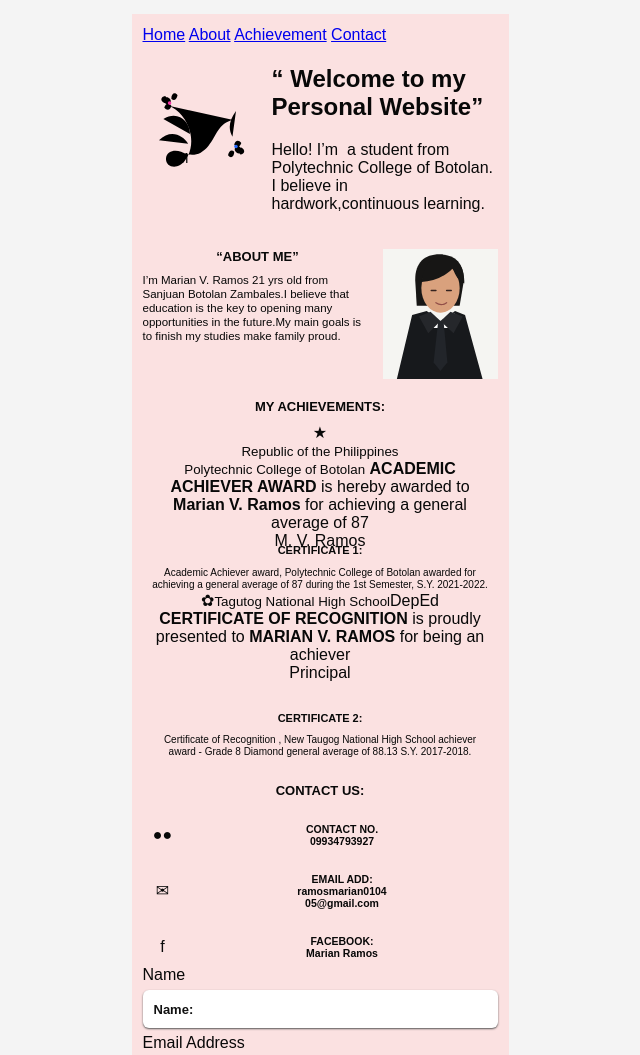
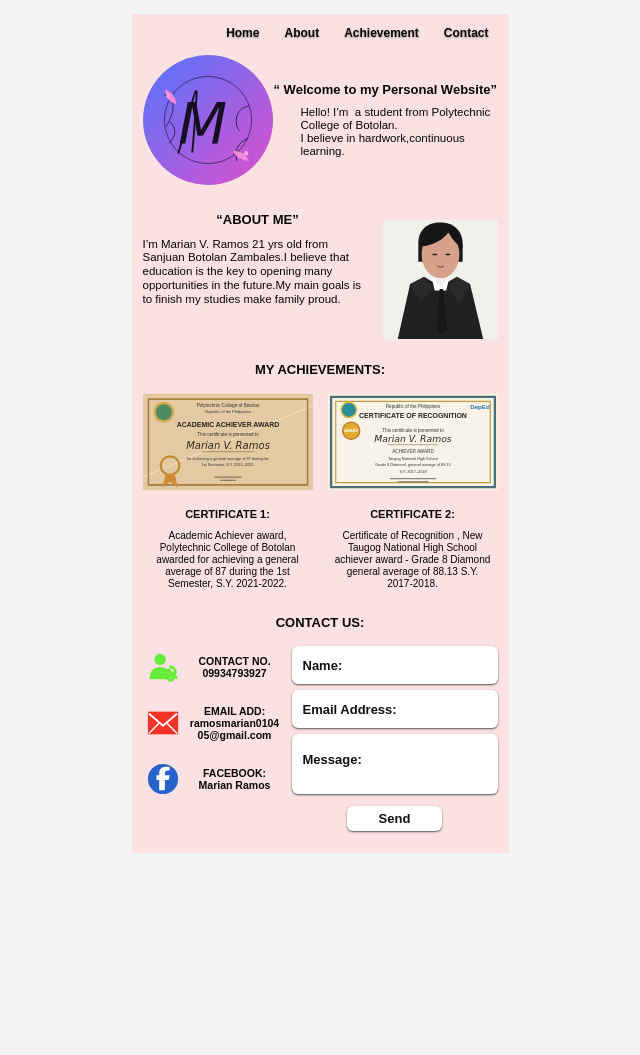
Before and after one commit to MaryanaYana/MarianRamos-PersonalPortfolio_CC211, a plain HTML site: page index.html in a window 1280 px wide. Shown: the top 1055 px of the page, without its empty margins (320-960 px from the left). After the commit the page ends 871 px from the top, so only its background shows below. Drawn offline with Linux system fonts and the light colour scheme.

Commit message:
Update index.html

```diff
--- a/index.html
+++ b/index.html
@@ -8,26 +8,33 @@
   </head>
   <body>
     <main class="portfolio">
-      <nav class="navigation" aria-label="Main navigation">
+      <header class="site-header">
+        <nav aria-label="Main navigation">
           <a href="#home">Home</a>
           <a href="#about">About</a>
           <a href="#achievements">Achievement</a>
           <a href="#contact">Contact</a>
         </nav>
+      </header>
 
-      <section class="hero" id="home">
-        <div class="monogram" aria-label="Marian Ramos monogram">
-          <svg viewBox="0 0 140 140" role="img" aria-hidden="true">
-            <path class="swirl" d="M29 37c21 8 34 40 19 61-8 12-23 9-22-2 1-8 10-10 17-7 12 6 22 4 31-7 9-11 11-26 28-29" />
-            <path class="swirl fine" d="M23 52c16-10 30 2 30 17m-35 7c13-13 27-6 33 4m54-37c-8 11-9 20-4 29" />
-            <text x="38" y="102" class="script-letter">M</text>
-            <path class="flower" d="M27 27c5 2 6 6 2 9-5-1-7-5-2-9zm5 2c0-6 4-8 7-4-1 5-4 7-7 4zm-8 5c-5-3-4-7 1-8 4 4 3 7-1 8zm8 3c-1 5-5 6-8 2 2-5 5-6 8-2z" />
-            <circle cx="30" cy="34" r="2" fill="#f433a5" />
-            <path class="flower blue" d="M108 91c-5-2-6-6-2-9 5 1 7 5 2 9zm-5-2c0 6-4 8-7 4 1-5 4-7 7-4zm8-5c5 3 4 7-1 8-4-4-3-7 1-8zm-8-3c1-5 5-6 8-2-2 5-5 6-8 2z" />
-            <circle cx="105" cy="83" r="2" fill="#246aff" />
+      <section class="hero" id="home" aria-label="Welcome">
+        <svg class="brand-art" viewBox="0 0 140 140" role="img" aria-label="Marian Ramos monogram">
+          <defs>
+            <linearGradient id="brandGradient" x1="0" y1="0" x2="1" y2="1">
+              <stop offset="0" stop-color="#5275ff" />
+              <stop offset="1" stop-color="#df4fcb" />
+            </linearGradient>
+          </defs>
+          <circle cx="70" cy="70" r="70" fill="url(#brandGradient)" />
+          <circle cx="70" cy="70" r="47" fill="none" stroke="#29204c" stroke-width=".8" />
+          <path d="M23 43c16 5 8 24 2 34m89-22c-14 2-17 18-10 27M28 95c8-7 8-17 1-23m72 42c-3-12 2-20 12-24" fill="none" stroke="#28204b" stroke-width="1" />
+          <path d="M24 37c7 3 11 8 12 16-7-2-12-7-12-16zm90 77c-8-1-14-4-17-11 8 0 14 4 17 11z" fill="#f28bd9" />
+          <text x="38" y="96" fill="#171024" font-family="cursive" font-size="61" font-style="italic">M</text>
+          <path d="M57 38c-7 18-12 45-19 68m20-67c-2 29-3 48-5 66" fill="none" stroke="#171024" stroke-width="2" />
+          <circle cx="27" cy="44" r="2" fill="#f6a4dc" />
+          <circle cx="111" cy="106" r="2.5" fill="#f6a4dc" />
         </svg>
-        </div>
-        <div class="welcome">
+        <div class="welcome-copy">
           <h1>“ Welcome to my Personal Website”</h1>
           <p>Hello! I’m&nbsp; a student from Polytechnic College of Botolan.<br />I believe in hardwork,continuous learning.</p>
         </div>
@@ -38,51 +45,64 @@
           <h2>“ABOUT ME”</h2>
           <p>I’m Marian V. Ramos 21 yrs old from Sanjuan Botolan Zambales.I believe that education is the key to opening many opportunities in the future.My main goals is to finish my studies make family proud.</p>
         </div>
-        <div class="portrait" role="img" aria-label="Illustrated portrait of Marian in a black suit">
-          <svg viewBox="0 0 150 170" aria-hidden="true">
-            <rect width="150" height="170" fill="#f5f5f2" />
-            <path d="M42 40c0-22 12-33 32-33 21 0 33 13 31 37l-5 30H44z" fill="#171615" />
-            <ellipse cx="75" cy="51" rx="25" ry="32" fill="#d9a17d" />
-            <path d="M50 48c2-27 12-38 29-38 18 0 28 13 27 35-7-3-12-11-15-20-10 11-25 17-41 18z" fill="#171615" />
-            <path d="M63 54h6m14 0h6" stroke="#34231f" stroke-width="2" stroke-linecap="round" />
-            <path d="M69 70q7 5 14 0" fill="none" stroke="#914e48" stroke-width="1.5" stroke-linecap="round" />
-            <path d="M57 81l18 13 19-13 13 5 23 84H18l20-84z" fill="#17191c" />
-            <path d="M62 81l13 13 13-13 8 5-8 17H66l-8-17z" fill="#fff" />
-            <path d="M72 94h7l5 54-9 11-9-11z" fill="#22252a" />
-            <path d="M62 82l13 12-16 16-12-22zm26 0L75 94l17 16 12-22z" fill="#25272b" />
+        <svg class="portrait" viewBox="0 0 140 145" role="img" aria-label="Illustration of Marian in a black suit">
+          <rect width="140" height="145" fill="#f1f0ed" />
+          <path d="M43 28c0-16 11-25 27-25s27 10 27 26v22H43z" fill="#181819" />
+          <ellipse cx="70" cy="42" rx="23" ry="29" fill="#d5a18a" />
+          <path d="M47 36c1-21 10-31 26-31 13 0 23 10 24 29-8-4-14-12-17-19-8 10-20 16-33 17z" fill="#151515" />
+          <path d="M61 42h4m12 0h4" stroke="#28201e" stroke-width="2" stroke-linecap="round" />
+          <path d="M66 56q4 3 8 0" fill="none" stroke="#9a554e" stroke-width="1.5" />
+          <path d="M50 69l20 12 20-12 16 9 16 67H18l15-67z" fill="#202123" />
+          <path d="M59 69l11 12 11-12-4 17H63z" fill="#fff" />
+          <path d="M69 84h4l5 48-7 7-6-7z" fill="#171719" />
+          <path d="M49 70l-15 9 13 22 14-20zm42 0 15 9-13 22-14-20z" fill="#292a2c" />
         </svg>
-        </div>
       </section>
 
       <section class="achievements section" id="achievements">
         <h2>MY ACHIEVEMENTS:</h2>
-        <div class="certificates">
+        <div class="certificate-grid">
           <article class="certificate-item">
-            <div class="certificate certificate-gold" role="img" aria-label="Academic Achiever Award certificate">
-              <div class="cert-inner">
-                <div class="seal">★</div>
-                <small>Republic of the Philippines<br />Polytechnic College of Botolan</small>
-                <strong>ACADEMIC ACHIEVER AWARD</strong>
-                <span>is hereby awarded to</span>
-                <b>Marian V. Ramos</b>
-                <span>for achieving a general average of 87</span>
-                <div class="signature">M. V. Ramos</div>
-              </div>
-            </div>
+            <svg class="certificate certificate-gold" viewBox="0 0 220 125" role="img" aria-label="Academic achiever award certificate">
+              <rect width="220" height="125" fill="#f8e8ce" />
+              <path d="M0 0h220v16L0 108zm0 125h220V15L0 107z" fill="#bd9254" opacity=".35" />
+              <path d="M7 7h206v111H7z" fill="none" stroke="#a77d42" stroke-width="2" />
+              <circle cx="27" cy="24" r="12" fill="#4f8b60" stroke="#d3ac50" stroke-width="3" />
+              <text x="110" y="17" text-anchor="middle" font-size="6" font-family="Arial" fill="#333">Polytechnic College of Botolan</text>
+              <text x="110" y="25" text-anchor="middle" font-size="5" font-family="Arial" fill="#333">Republic of the Philippines</text>
+              <text x="110" y="43" text-anchor="middle" font-size="9" font-weight="bold" font-family="Arial" fill="#29231d">ACADEMIC ACHIEVER AWARD</text>
+              <text x="110" y="55" text-anchor="middle" font-size="6" font-family="Arial" fill="#333">This certificate is presented to</text>
+              <text x="110" y="71" text-anchor="middle" font-size="13" font-style="italic" font-family="cursive" fill="#342820">Marian V. Ramos</text>
+              <path d="M76 75h68" stroke="#745a3c" stroke-width=".7" />
+              <text x="110" y="86" text-anchor="middle" font-size="5" font-family="Arial" fill="#333">for achieving a general average of 87 during the</text>
+              <text x="110" y="94" text-anchor="middle" font-size="5" font-family="Arial" fill="#333">1st Semester, S.Y. 2021–2022.</text>
+              <circle cx="35" cy="93" r="12" fill="none" stroke="#c28b34" stroke-width="3" />
+              <path d="M29 104l-4 17 10-7 10 7-4-17" fill="#cf8b36" />
+              <path d="M92 108h36m-28 4h20" stroke="#514738" stroke-width="1" />
+            </svg>
             <h3>CERTIFICATE 1:</h3>
             <p>Academic Achiever award, Polytechnic College of Botolan awarded for achieving a general average of 87 during the 1st Semester, S.Y. 2021-2022.</p>
           </article>
           <article class="certificate-item">
-            <div class="certificate certificate-blue" role="img" aria-label="Certificate of Recognition">
-              <div class="cert-inner">
-                <div class="cert-top"><span class="seal blue-seal">✿</span><small>Tagutog National High School</small><span class="deped">DepEd</span></div>
-                <strong>CERTIFICATE OF RECOGNITION</strong>
-                <span>is proudly presented to</span>
-                <b>MARIAN V. RAMOS</b>
-                <span>for being an achiever</span>
-                <div class="signature">Principal</div>
-              </div>
-            </div>
+            <svg class="certificate certificate-blue" viewBox="0 0 220 125" role="img" aria-label="Certificate of recognition">
+              <rect width="220" height="125" fill="#f7f3e9" />
+              <path d="M4 4h212v117H4z" fill="none" stroke="#4c6e75" stroke-width="3" />
+              <path d="M10 10h200v105H10z" fill="none" stroke="#c39b3d" stroke-width="1.5" />
+              <circle cx="27" cy="21" r="10" fill="#2b8e9b" stroke="#e6bd45" stroke-width="2" />
+              <text x="184" y="20" font-size="8" font-weight="bold" font-family="Arial" fill="#2775a9">DepEd</text>
+              <text x="110" y="18" text-anchor="middle" font-size="6" font-family="Arial" fill="#333">Republic of the Philippines</text>
+              <text x="110" y="31" text-anchor="middle" font-size="9" font-weight="bold" font-family="Arial" fill="#29231d">CERTIFICATE OF RECOGNITION</text>
+              <circle cx="30" cy="48" r="11" fill="#e2ae32" stroke="#c67b27" stroke-width="2" />
+              <text x="30" y="50" text-anchor="middle" font-size="5" font-weight="bold" font-family="Arial" fill="#fff">AWARD</text>
+              <text x="110" y="49" text-anchor="middle" font-size="6" font-family="Arial" fill="#333">This certificate is presented to</text>
+              <text x="110" y="63" text-anchor="middle" font-size="12" font-style="italic" font-family="cursive" fill="#342820">Marian V. Ramos</text>
+              <path d="M77 66h66" stroke="#745a3c" stroke-width=".7" />
+              <text x="110" y="77" text-anchor="middle" font-size="6" font-family="Arial" fill="#333">ACHIEVER AWARD</text>
+              <text x="110" y="86" text-anchor="middle" font-size="5" font-family="Arial" fill="#333">Taugog National High School</text>
+              <text x="110" y="94" text-anchor="middle" font-size="5" font-family="Arial" fill="#333">Grade 8 Diamond, general average of 88.13</text>
+              <text x="110" y="102" text-anchor="middle" font-size="5" font-family="Arial" fill="#333">S.Y. 2017–2018</text>
+              <path d="M80 110h60m-50 4h40" stroke="#514738" stroke-width="1" />
+            </svg>
             <h3>CERTIFICATE 2:</h3>
             <p>Certificate of Recognition , New Taugog National High School achiever award - Grade 8 Diamond general average of 88.13 S.Y. 2017-2018.</p>
           </article>
@@ -91,33 +111,29 @@
 
       <section class="contact section" id="contact">
         <h2>CONTACT US:</h2>
-        <div class="contact-grid">
+        <div class="contact-content">
           <div class="contact-details">
             <div class="contact-item">
-              <span class="contact-icon people" aria-hidden="true">●<i>●</i></span>
+              <svg viewBox="0 0 36 36" aria-hidden="true"><circle cx="15" cy="10" r="6" fill="#66ed39"/><path d="M4 29c0-7 5-11 11-11s11 4 11 11v2H4z" fill="#66ed39"/><path d="M24 21l8 8m-6-11a5 5 0 1 1-5 5m5 9a3 3 0 1 0 0-6 3 3 0 0 0 0 6z" fill="none" stroke="#66ed39" stroke-width="3" stroke-linecap="round"/></svg>
               <p><strong>CONTACT NO.</strong><br />09934793927</p>
             </div>
             <div class="contact-item">
-              <span class="contact-icon envelope" aria-hidden="true">✉</span>
+              <svg viewBox="0 0 36 36" aria-hidden="true"><path d="M2 6h32v24H2z" fill="#f53326"/><path d="M3 8l15 13L33 8" fill="none" stroke="#fff" stroke-width="2"/><path d="M3 29l11-11m19 11L22 18" stroke="#fff" stroke-width="1.5"/></svg>
               <p><strong>EMAIL ADD:</strong><br />ramosmarian0104<br />05@gmail.com</p>
             </div>
             <div class="contact-item">
-              <span class="facebook" aria-hidden="true">f</span>
+              <svg viewBox="0 0 36 36" aria-hidden="true"><circle cx="18" cy="18" r="16" fill="#2763cc"/><path d="M20 30V19h4l1-5h-5v-2c0-2 1-3 3-3h2V5h-4c-5 0-7 3-7 7v2h-3v5h3v11z" fill="#fff"/></svg>
               <p><strong>FACEBOOK:</strong><br />Marian Ramos</p>
             </div>
           </div>
           <form class="contact-form">
-            <label class="visually-hidden" for="name">Name</label>
-            <input id="name" name="name" type="text" placeholder="Name:" />
-            <label class="visually-hidden" for="email">Email Address</label>
-            <input id="email" name="email" type="email" placeholder="Email Address:" />
-            <label class="visually-hidden" for="message">Message</label>
-            <textarea id="message" name="message" placeholder="Message:"></textarea>
-            <button type="submit">Send</button>
+            <label><span class="sr-only">Name</span><input type="text" placeholder="Name:" /></label>
+            <label><span class="sr-only">Email Address</span><input type="email" placeholder="Email Address:" /></label>
+            <label><span class="sr-only">Message</span><textarea placeholder="Message:"></textarea></label>
+            <button type="button">Send</button>
           </form>
         </div>
       </section>
     </main>
-    <script src="script.js"></script>
   </body>
 </html>
```
Lines whose indentation alone changed are shown as unchanged.
